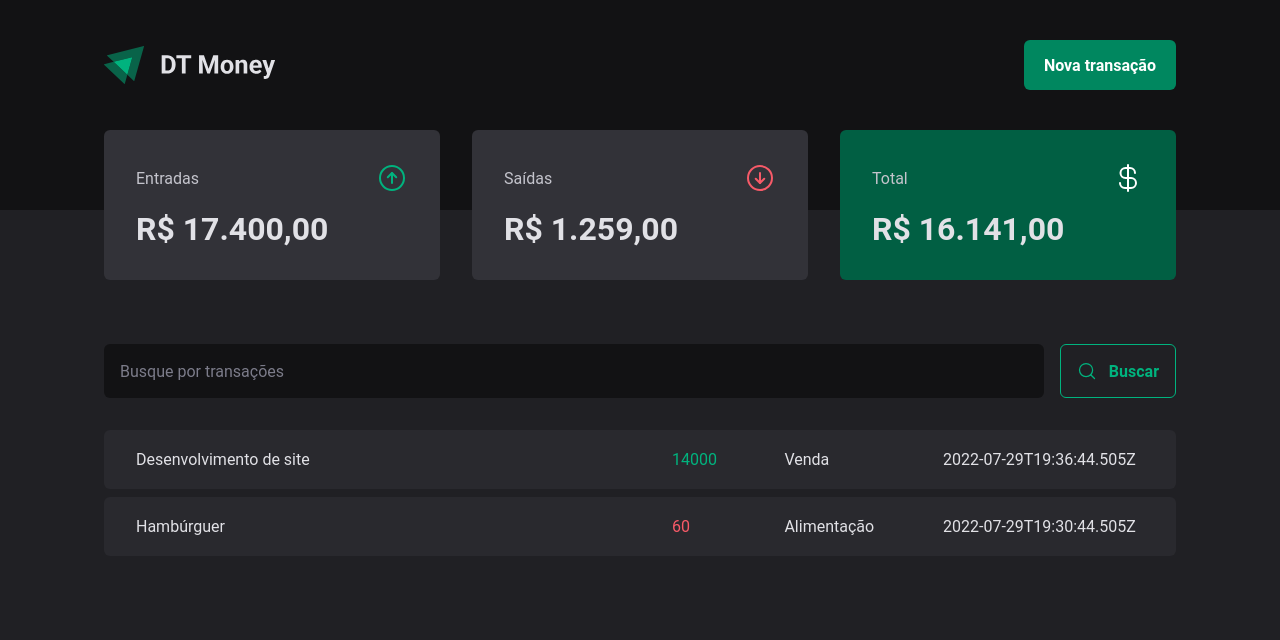
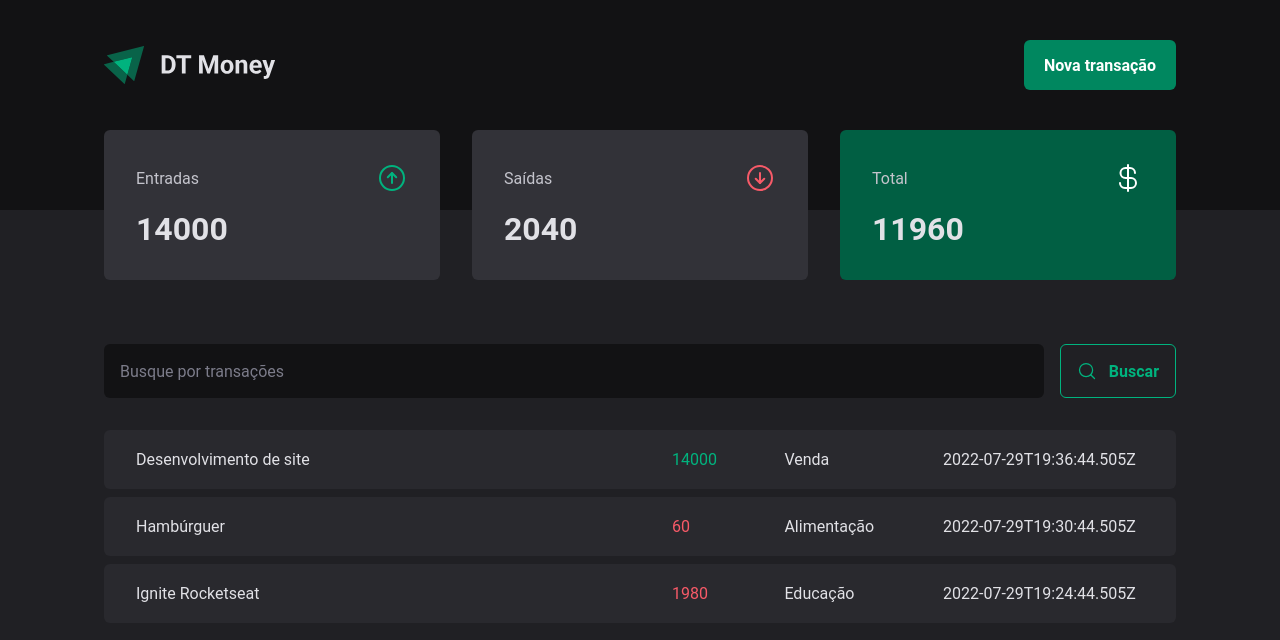
Before and after one commit to maisafolgueral/dt-money, a React app: page / in a window 1280 px wide. Shown: the top 640 px of the page. Built offline with nearby package versions, Linux system fonts and the light colour scheme; data requests are answered from the project's data file; the HTML template or start-up script is replaced by a standard one.

Commit message:
Added transactions summary

```diff
--- a/server.json
+++ b/server.json
@@ -15,6 +15,14 @@
         "category": "Alimentação",
         "price": 60,
         "createdAt": "2022-07-29T19:30:44.505Z"
+      },
+      {
+        "id": 3,
+        "description": "Ignite Rocketseat",
+        "type": "outcome",
+        "category": "Educação",
+        "price": 1980,
+        "createdAt": "2022-07-29T19:24:44.505Z"
       }
     ]
 }
--- a/src/components/Summary/index.tsx
+++ b/src/components/Summary/index.tsx
@@ -1,7 +1,30 @@
+import { useContext } from "react";
 import { SummaryCard, SummaryContainer } from "./styles";
 import { ArrowCircleDown, ArrowCircleUp, CurrencyDollar } from 'phosphor-react'
+import { TransactionsContext } from "../../contexts/TransactionsContext";
 
 export function Summary() {
+    const { transactions } = useContext(TransactionsContext);
+
+    const summary = transactions.reduce(
+        (acc, transaction) => {
+            if (transaction.type == 'income') {
+                acc.income += transaction.price;
+                acc.total += transaction.price;
+            } else {
+                acc.outcome += transaction.price;
+                acc.total -= transaction.price;
+            }
+
+            return acc;
+        },
+        {
+            income: 0,
+            outcome: 0,
+            total: 0
+        }
+    )
+
     return (
         <SummaryContainer>
             <SummaryCard>
@@ -10,7 +33,7 @@
                     <ArrowCircleUp size={32} color="#00b37e"/>
                 </header>
 
-                <strong>R$ 17.400,00</strong>
+                <strong>{summary.income}</strong>
             </SummaryCard>
 
             <SummaryCard>
@@ -19,7 +42,7 @@
                     <ArrowCircleDown size={32} color="#f75a68"/>
                 </header>
 
-                <strong>R$ 1.259,00</strong>
+                <strong>{summary.outcome}</strong>
             </SummaryCard>
 
             <SummaryCard variant="green">
@@ -28,7 +51,7 @@
                     <CurrencyDollar size={32} color="#fff"/>
                 </header>
 
-                <strong>R$ 16.141,00</strong>
+                <strong>{summary.total}</strong>
             </SummaryCard>
         </SummaryContainer>
     )
```
